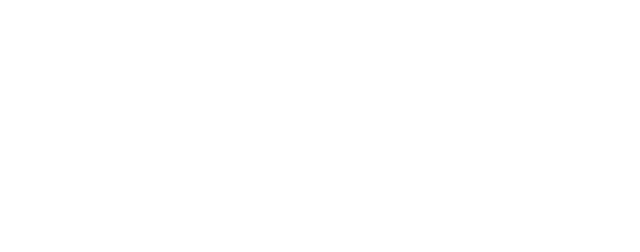
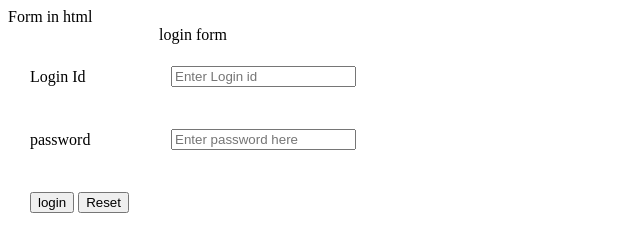
Before and after one commit to ajayplat/ajay, a plain HTML site: page form.html in a window 1280 px wide. Shown: the whole page, without its empty margins (0-640 px from the left). Drawn offline with Linux system fonts and the light colour scheme.

Commit message:
Add files via upload

```diff
--- a/form.html
+++ b/form.html
@@ -6,7 +6,43 @@
     <title>form_in_html</title>
 
 </head>
+<link href="mainform.css" rel="stylesheet" type="text/css">
+<header>
+    Form in html
+</header>
 <body>
+    <main>
+        <table border="0" cellpadding="20">
+            <caption>login form</caption>
+            <form action="http://vijayplay.com/user/get.php" method="post">
+                <tr>
+                    <td><label for="loginid">Login Id</label></td>
+                    <td>
+                        <input type="text" placeholder="Enter Login id" id="loginid"title="type id here"required>
+                        </td>
+
+                    </td>
+                </tr>
+                <tr>
+                    <td><label for="passid">password</label></td>
+                    <td>
+                        <input type="password" required placeholder="Enter password here" id="loginid" title="type password..">
+                        </td>
+
+                    </td>
+                </tr>
+
+                <td>
+                    <input type="submit" value="login">
+                    <input type="reset">
+
+                </td>
+            </tr>
+
+            </form>
+    </table>
+    </main>
+
 
 </body>
 </html>
```
